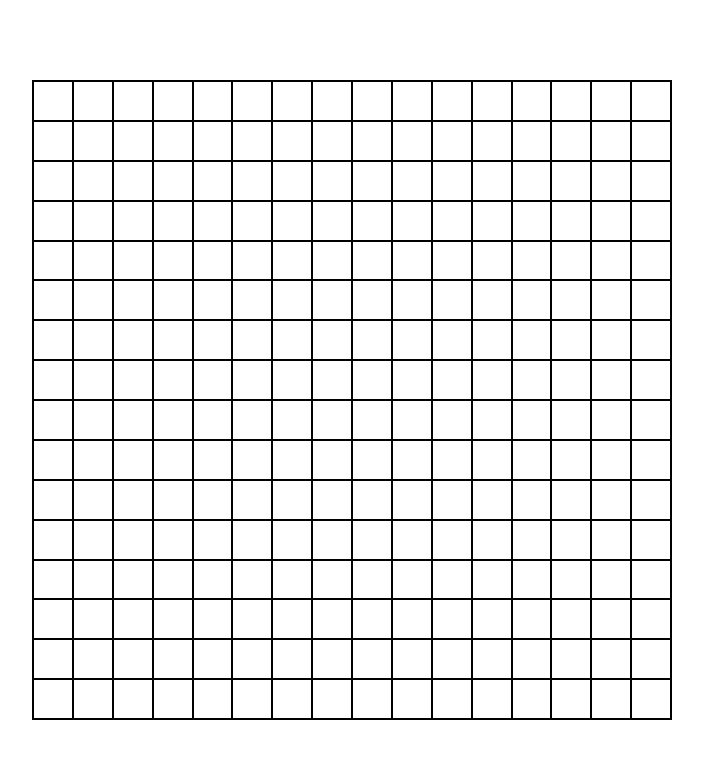
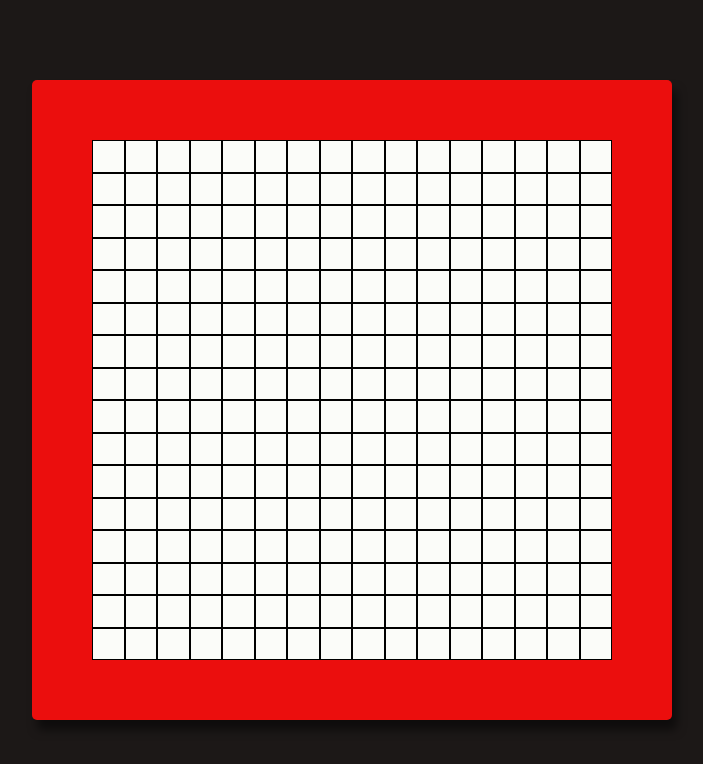
Before and after one commit to MERatio/etch-a-sketch, a plain HTML site: page index.html in a window 1280 px wide. Shown: the whole page, without its empty margins (288-991 px from the left). Drawn offline with Linux system fonts and the light colour scheme.

Commit message:
Update style

```diff
--- a/index.html
+++ b/index.html
@@ -9,7 +9,9 @@
 	</head>
 	<body>
 		<div class="container">
-			<div id="grid"></div>
+			<div class="eas">
+				<div id="grid"></div>
+			</div>
 		</div>
 	</body>
 </html>
--- a/style.css
+++ b/style.css
@@ -10,6 +10,10 @@ html {
 	box-sizing: inherit;
 }
 
+body {
+	background-color: #1c1817;
+}
+
 .container {
 	height: 100vh;
 	display: flex;
@@ -17,14 +21,23 @@ html {
 	align-items: center;
 }
 
-#grid {
-	border: 1px solid #000;
+.eas {
 	width: 80vh;
 	height: 80vh;
+	padding: 60px;
+	background-color: #eb0e0d;
+	border-radius: 5px;
+	box-shadow: 5px 10px 10px 0px rgba(0, 0, 0, 0.5);
+}
+
+#grid {
+	width: 100%;
+	height: 100%;
 	display: grid;
 }
 
 .grid-square {
+	background-color: #fbfcf9;
 	border: 1px solid #000;
 }
 
```
